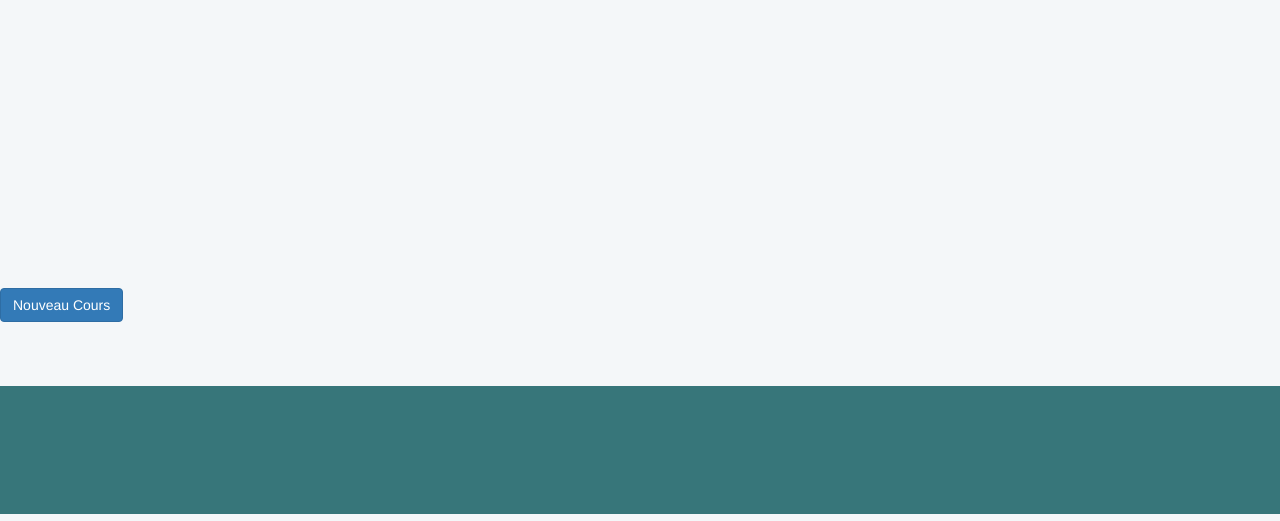
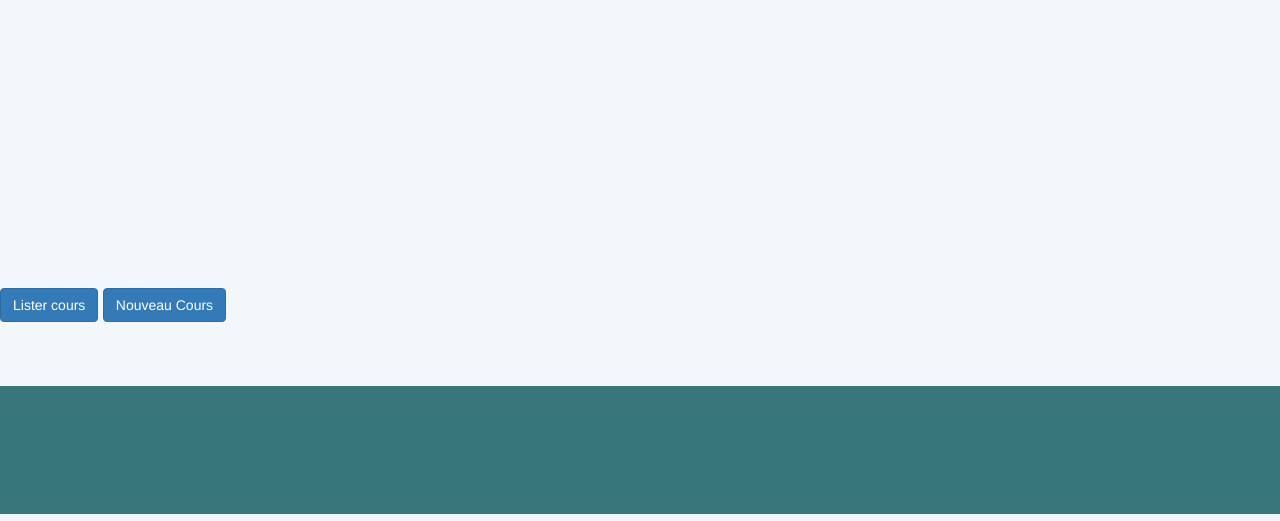
Before and after one commit to jeanbible/projetfinal, a PHP site: page /php/prescolaire.php in a window 1280 px wide. Shown: the part 500-1021 px from the top of the page. Run offline with PHP 8.4, Linux system fonts and the light colour scheme; some web fonts are replaced.

Commit message:
Update prescolaire.php

```diff
--- a/web/php/prescolaire.php
+++ b/web/php/prescolaire.php
@@ -27,9 +27,10 @@ Smartphone Compatible web template, free webdesigns for Nokia, Samsung, LG, Sony
 <link href="//fonts.googleapis.com/css?family=Dosis:300,400,500,600" rel="stylesheet">
 <!-- //font -->
 <script src="../js/jquery-1.11.1.min.js"></script>
-<script type="text/javascript" src="../requetes/requetesAdmin.js">
+<script type="text/javascript" src="../requetes/requetesAdmin.js"></script>
+<script type="text/javascript" src="../vues/vues.js"></script>
 
-</script>
+
 <script src="../js/bootstrap.js"></script>
 <script type="text/javascript" src="../js/move-top.js"></script>
 <script type="text/javascript" src="../js/easing.js"></script>
@@ -199,10 +200,13 @@ Smartphone Compatible web template, free webdesigns for Nokia, Samsung, LG, Sony
 	<!-- information -->
 	<div class="information w3lagile">
 		<!-- Modal enregistrer cours -->
+		<div id="contenu">
 
-		<button type="button" class="btn btn-primary" data-toggle="modal" data-target="#exampleModal">
-  		Nouveau Cours
-    </button>
+		</div>
+		<button type="button" onclick="requetes('listerCours')" class="btn btn-primary">Lister cours</button>
+		<button type="button" class="btn btn-primary" data-toggle="modal" data-target="#exampleModal">Nouveau Cours</button>
+
+
 
 		<div class="modal fade" id="exampleModal" tabindex="-1" role="dialog" aria-labelledby="exampleModalLabel" aria-hidden="true">
 	  <div class="modal-dialog" role="document">
```
